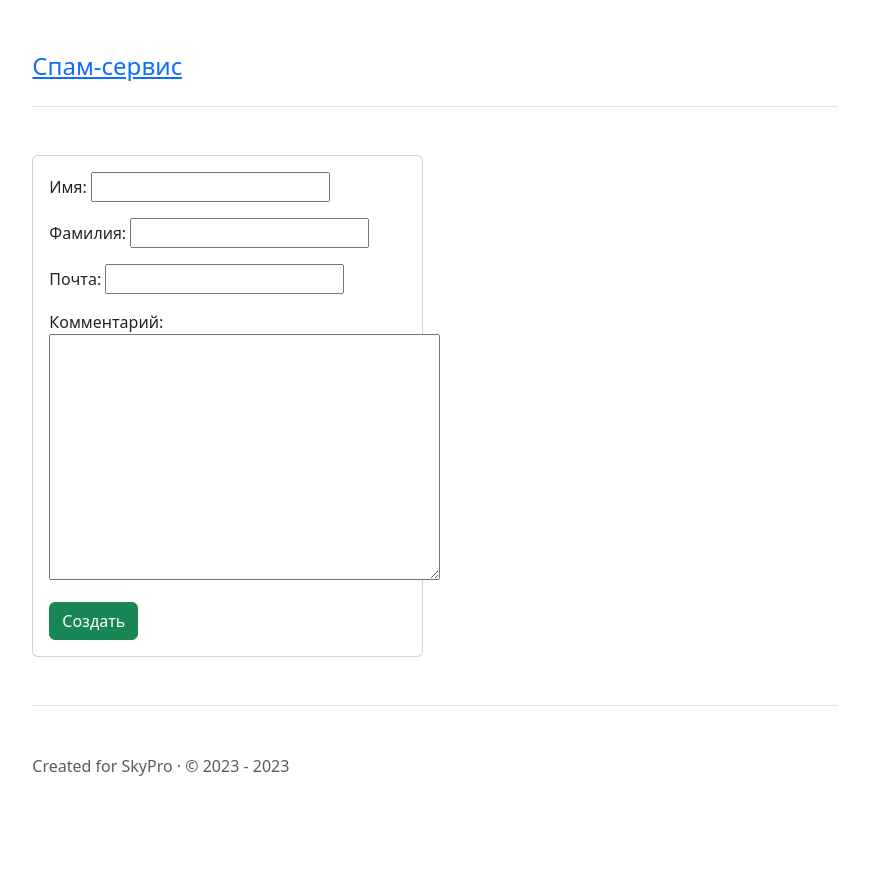
After one commit to YrMstrss/mailsent_service, a Django app: page /client/create/ in a window 1280 px wide. The commit adds this page. Shown: the whole page, without its empty margins (205-1074 px from the left). Run offline with Django 4.2, Linux system fonts and the light colour scheme; some libraries are stand-ins or nearby versions.

Commit message:
create client page

```diff
--- /dev/null
+++ b/client/templates/client/client_form.html
@@ -0,0 +1,23 @@
+{% extends 'mail/base.html' %}
+
+{% block content %}
+    <div class="row">
+        <div class="col-6">
+            <div class="card">
+                <div class="card-body">
+                    <form method="post">
+                        {% csrf_token %}
+                        {{ form.as_p }}
+                        <button type="submit" class="btn btn-success">
+                            {% if object %}
+                                Сохранить
+                            {% else %}
+                                Создать
+                            {% endif %}
+                        </button>
+                    </form>
+                </div>
+            </div>
+        </div>
+    </div>
+{% endblock %}
--- a/client/templates/client/client_list.html
+++ b/client/templates/client/client_list.html
@@ -3,7 +3,7 @@
 {% block content %}
     <main>
 
-        <a type="button" href="#" class="btn btn-outline-primary">Добавить бедолагу</a>
+        <a type="button" href="{% url 'client:client_create' %}" class="btn btn-outline-primary">Добавить бедолагу</a>
 
         <div class="my-3 p-3 bg-body rounded shadow-sm">
             <h4 class="border-bottom pb-2 mb-0">Клиенты</h4>
@@ -11,7 +11,8 @@
                 <div class="d-flex text-body-secondary pt-3">
                     <p class="pb-3 mb-0 lh-sm border-bottom">
                         <strong><a href="#"
-                                   class="d-block text-gray-dark">{{ object.last_name }} {{ object.first_name }}</a></strong>
+                                   class="d-block text-gray-dark">{{ object.last_name }} {{ object.first_name }}
+                            ({{ object.email }})</a></strong>
                         {{ object.comment | truncatechars:134 }}
                     </p>
                 </div>
--- a/client/urls.py
+++ b/client/urls.py
@@ -1,10 +1,11 @@
 from django.urls import path
 
 from client.apps import ClientConfig
-from client.views import ClientListView
+from client.views import ClientListView, ClientCreateView
 
 app_name = ClientConfig.name
 
 urlpatterns = [
-    path('clients/', ClientListView.as_view(), name='client_list')
+    path('clients/', ClientListView.as_view(), name='client_list'),
+    path('client/create/', ClientCreateView.as_view(), name='client_create')
 ]
--- a/client/views.py
+++ b/client/views.py
@@ -1,8 +1,15 @@
 from django.shortcuts import render
-from django.views.generic import ListView
+from django.urls import reverse_lazy
+from django.views.generic import ListView, CreateView
 
 from client.models import Client
 
 
+class ClientCreateView(CreateView):
+    model = Client
+    fields = ('first_name', 'last_name', 'email', 'comment')
+    success_url = reverse_lazy('client:client_list')
+
+
 class ClientListView(ListView):
     model = Client
```
